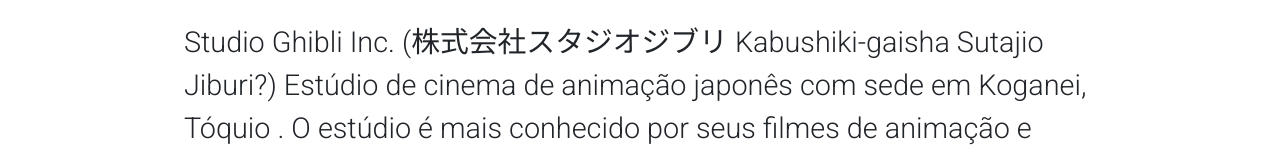
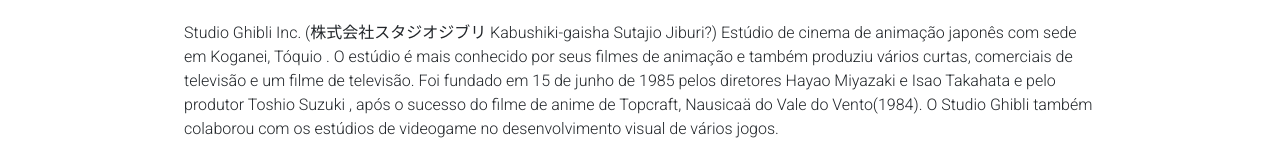
Before and after one commit to riamavx/Ghibli-Movies, a plain HTML site: page index.html in a window 1280 px wide. Shown: the part 722-881 px from the top of the page. Drawn offline with Linux system fonts and the light colour scheme.

Commit message:
ajuste do font-size da home

```diff
--- a/css/style.css
+++ b/css/style.css
@@ -310,7 +310,7 @@
   }
 
   .historia__texto{
-    font-size: 18px;
+    font-size: 14px;
     padding: 9px;
   }
 }
@@ -376,7 +376,7 @@
   }
 
   .historia__texto{
-    font-size: 1.8rem;
+    font-size: 16px;
   }
 
   .destaque__titulo{
```
